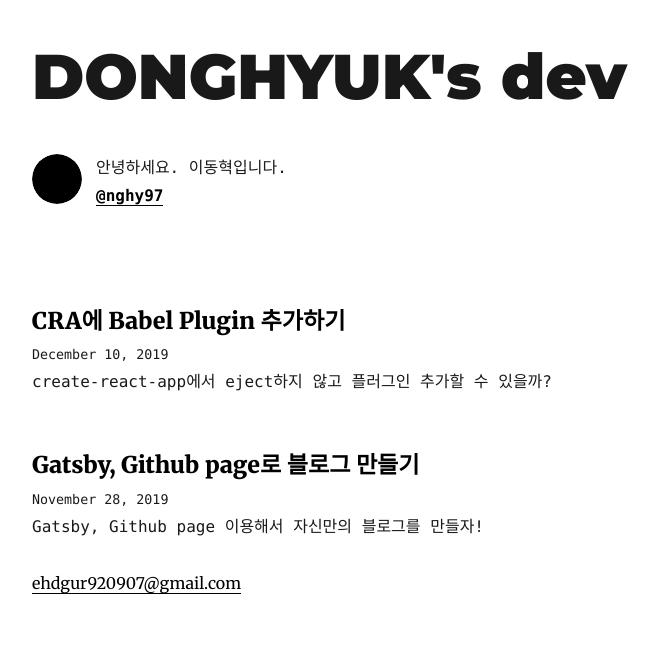
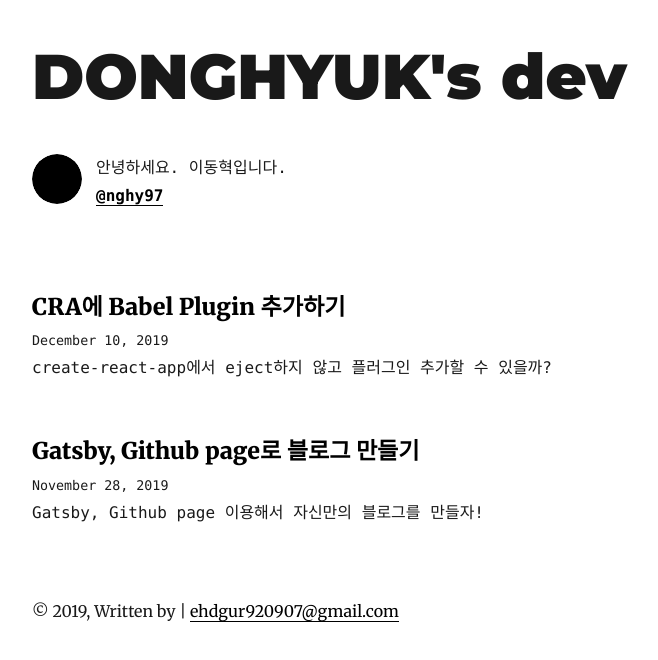
Before and after one commit to nghy97/nghy97.github.io, a Gatsby site: page / in a window 1280 px wide. Shown: the whole page, without its empty margins (293-951 px from the left). Built offline with nearby package versions, Linux system fonts and the light colour scheme; Gatsby itself is replaced by a stand-in of ours; some packages are replaced by stand-ins of ours.

Commit message:
Change style

```diff
--- a/src/components/bio.js
+++ b/src/components/bio.js
@@ -37,7 +37,6 @@ const Bio = () => {
     <div
       style={{
         display: `flex`,
-        marginBottom: rhythm(2.5),
       }}
     >
       <Image
--- a/src/components/layout.js
+++ b/src/components/layout.js
@@ -62,7 +62,9 @@ class Layout extends React.Component {
       >
         <header>{header}</header>
         <main style={{ fontFamily: 'Monaco' }}>{children}</main>
-        <footer>
+        <footer style={{marginTop: rhythm(2.5),}}>
+          © {new Date().getFullYear()}, Written by
+          {` | `}
           <a style={{ color: 'black' }} href="mailto:ehdgur920908@gmail.com">
             ehdgur920907@gmail.com
           </a>
```
